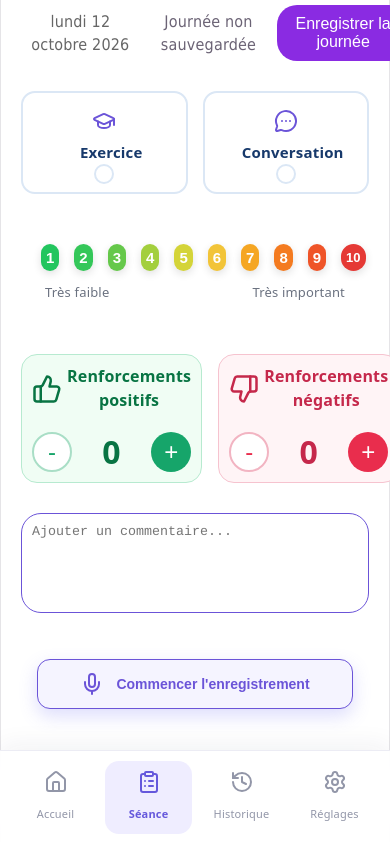
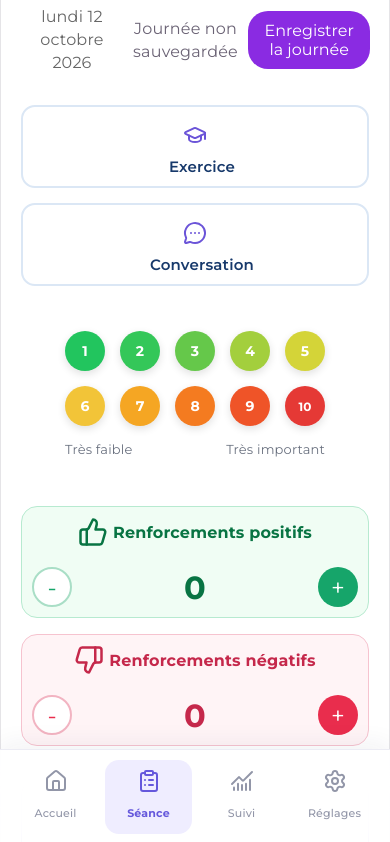
Before and after one commit to ATONexus/orthophonie, a React (Vite) app: page /daily in a window 390 px wide. Shown: the top 842 px of the page. Built offline with nearby package versions, Linux system fonts and the light colour scheme.

Commit message:
responsive amélio

```diff
--- a/src/App.tsx
+++ b/src/App.tsx
@@ -1,7 +1,7 @@
 import { BrowserRouter, Routes, Route } from "react-router-dom";
 import Menu from "./components/Menu/menu";
 import Daily from "./pages/Daily";
-import Historique from "./pages/Historique";
+import Suivi from "./pages/Suivi";
 import Accueil from "./pages/Accueil";
 import "./App.css";
 
@@ -12,7 +12,7 @@ function App() {
         <Routes>
           <Route path="/" element={<Accueil />} />
           <Route path="/daily" element={<Daily />} />
-          <Route path="/historique" element={<Historique />} />
+          <Route path="/suivi" element={<Suivi />} />
         </Routes>
       </main>
 
--- a/src/components/Activite/activite.css
+++ b/src/components/Activite/activite.css
@@ -65,39 +65,6 @@
 }
 
 /* =========================
-   RADIO
-========================= */
-
-.activity-radio {
-  display: flex;
-  align-items: center;
-  justify-content: center;
-
-  width: 22px;
-  height: 22px;
-
-  border: 2px solid #dbe7f5;
-  border-radius: 50%;
-
-  box-sizing: border-box;
-
-  flex-shrink: 0;
-}
-
-.activity-card.selected .activity-radio {
-  border-color: #6b54d8;
-}
-
-.activity-radio-inner {
-  width: 12px;
-  height: 12px;
-
-  border-radius: 50%;
-
-  background-color: #6b54d8;
-}
-
-/* =========================
    HOVER
 ========================= */
 
--- a/src/components/Activite/activite.tsx
+++ b/src/components/Activite/activite.tsx
@@ -19,11 +19,6 @@ function Activite({ nom, icone, selectionne, onClick }: ActiviteProps) {
 
       {/* Nom */}
       <span className="activity-name">{nom}</span>
-
-      {/* Radio */}
-      <div className="activity-radio">
-        {selectionne && <div className="activity-radio-inner" />}
-      </div>
     </div>
   );
 }
--- a/src/components/Commentaire/commentaire.css
+++ b/src/components/Commentaire/commentaire.css
@@ -1,3 +1,5 @@
+@import url("https://fonts.googleapis.com/css2?family=Montserrat:wght@400;500;600;700&display=swap");
+
 .boxDesc {
   width: 100%;
 
--- a/src/components/Echelle/echelle.css
+++ b/src/components/Echelle/echelle.css
@@ -1,6 +1,6 @@
 .echelle {
-  width: 100%;
-
+  width: fit-content;
+  max-width: 100%;
   padding: 20px;
   box-sizing: border-box;
   margin: auto;
@@ -8,15 +8,16 @@
 
 /* Conteneur des boutons */
 .echelle-grades {
-  display: flex;
+  display: grid;
+  grid-template-columns: repeat(10, 50px);
   gap: 15px;
-  width: 100%;
+  align-items: center;
 }
 
 /* Boutons */
 .grade {
-  flex: 1;
-  aspect-ratio: 1 / 1;
+  width: 50px;
+  height: 50px;
 
   border: none;
   border-radius: 14px;
@@ -35,7 +36,7 @@
     opacity 0.2s ease;
 }
 
-/* Couleurs de l'échelle */
+/* Couleurs */
 
 .grade:nth-child(1) {
   background: #22c55e;
@@ -78,14 +79,17 @@
 }
 
 /* Survol */
+
 .grade:hover {
   transform: translateY(-3px);
   box-shadow: 0 6px 14px rgba(0, 0, 0, 0.18);
 }
 
 /* Bouton sélectionné */
+
 .grade.active {
   transform: scale(1.12);
+
   box-shadow:
     0 0 0 3px white,
     0 0 0 6px rgba(59, 130, 246, 0.45),
@@ -95,57 +99,92 @@
 }
 
 /* Légendes */
+
 .echelle-labels {
-  display: flex;
-  justify-content: space-between;
+  display: grid;
+  grid-template-columns: repeat(10, 50px);
+  gap: 15px;
 
-  margin-top: 10px;
-  padding: 0 4px;
+  margin-top: 12px;
 
   font-size: 13px;
   color: #6b7280;
 }
 
+/* Aligné avec le bouton 1 */
+.echelle-labels span:first-child {
+  grid-column: 1 / 3;
+  justify-self: start;
+  white-space: nowrap;
+}
+
+/* Aligné avec le bouton 10 */
 .echelle-labels span:last-child {
+  grid-column: 9 / 11;
+  justify-self: end;
+  white-space: nowrap;
   text-align: right;
 }
 
+/* =========================
+   MOBILE
+   ========================= */
+
 @media (max-width: 600px) {
   .echelle {
-    width: 100%;
+    width: fit-content;
+    max-width: 100%;
+    padding: 15px;
+  }
 
-    padding: 20px;
-    box-sizing: border-box;
-    margin: auto;
+  .echelle-grades {
+    grid-template-columns: repeat(5, 40px);
+    gap: 15px;
   }
+
   .grade {
-    flex: 1;
-    aspect-ratio: 1 / 1;
+    width: 40px;
+    height: 40px;
 
-    border: none;
-    border-radius: 14px;
+    border-radius: 50%;
 
-    color: white;
-    font-size: 15px;
-    font-weight: 700;
-
-    cursor: pointer;
-
-    box-shadow: 0 3px 8px rgba(0, 0, 0, 0.12);
-    padding: 5px;
-    transition:
-      transform 0.2s ease,
-      box-shadow 0.2s ease,
-      opacity 0.2s ease;
+    font-size: 14px;
   }
 
   .grade:nth-child(10) {
-    font-size: 13px;
+    font-size: 12px;
   }
 
-  .echelle-grades {
-    display: flex;
+  /* Les légendes suivent la même grille */
+  .echelle-labels {
+    grid-template-columns: repeat(5, 40px);
     gap: 15px;
-    width: 100%;
+    margin-top: 12px;
+  }
+
+  /* Très faible sous le bouton 1 */
+  .echelle-labels span:first-child {
+    grid-column: 1 / 3;
+    justify-self: start;
+  }
+
+  /* Très important sous le bouton 10 */
+  .echelle-labels span:last-child {
+    grid-column: 4 / 6;
+    justify-self: end;
   }
 }
+
+@media (max-width: 300px) {
+  .echelle-grades {
+    grid-template-columns: repeat(4, 40px);
+    gap: 15px;
+  }
+
+  /* Les légendes suivent la même grille */
+  .echelle-labels {
+    grid-template-columns: repeat(4, 40px);
+    gap: 15px;
+    margin-top: 12px;
+  }
+}
--- a/src/components/Menu/menu.tsx
+++ b/src/components/Menu/menu.tsx
@@ -1,5 +1,10 @@
 import { NavLink } from "react-router-dom";
-import { ClipboardList, House, Settings, History } from "lucide-react";
+import {
+  ClipboardList,
+  House,
+  Settings,
+  ChartNoAxesCombined,
+} from "lucide-react";
 import "./menu.css";
 
 function Menu() {
@@ -19,11 +24,11 @@ function Menu() {
         <span>Séance</span>
       </NavLink>
 
-      <NavLink to="/historique" className="menu-item">
+      <NavLink to="/Suivi" className="menu-item">
         <span className="menu-icon">
-          <History />
+          <ChartNoAxesCombined />
         </span>
-        <span>Historique</span>
+        <span>Suivi</span>
       </NavLink>
 
       <NavLink to="/parametres" className="menu-item">
--- a/src/index.css
+++ b/src/index.css
@@ -1,3 +1,5 @@
+@import url("https://fonts.googleapis.com/css2?family=Montserrat:wght@400;500;600;700&display=swap");
+
 :root {
   --text: #6b6375;
   --text-h: #08060d;
@@ -11,9 +13,9 @@
   --shadow:
     rgba(0, 0, 0, 0.1) 0 10px 15px -3px, rgba(0, 0, 0, 0.05) 0 4px 6px -2px;
 
-  --sans: system-ui, "Segoe UI", Roboto, sans-serif;
-  --heading: system-ui, "Segoe UI", Roboto, sans-serif;
-  --mono: ui-monospace, Consolas, monospace;
+  --sans: "Montserrat", "Segoe UI", Roboto, sans-serif;
+  --heading: "Montserrat", "Segoe UI", Roboto, sans-serif;
+  --mono: "Montserrat", Consolas, monospace;
 
   font: 18px/145% var(--sans);
   letter-spacing: 0.18px;
@@ -28,6 +30,10 @@
   @media (max-width: 1024px) {
     font-size: 16px;
   }
+}
+
+button {
+  font-family: inherit;
 }
 
 @media (prefers-color-scheme: dark) {
--- a/src/pages/Historique.tsx
+++ /dev/null
@@ -1,49 +0,0 @@
-import { getSession, type Session } from "../Database/db";
-import { useEffect, useState } from "react";
-
-function Historique() {
-  const [isSessions, setIsSessions] = useState(false);
-  const [sessions, setSessions] = useState<Session[]>([]);
-  // Charger le brouillon depuis IndexedDB lors de l'ouverture de la page
-  useEffect(() => {
-    async function chargerSessions() {
-      try {
-        const sessionData = await getSession();
-        console.log("Sessions récupérées :", sessionData);
-        if (!sessionData || sessionData.length === 0) {
-          setIsSessions(false);
-        } else {
-          setIsSessions(true);
-          setSessions(sessionData);
-        }
-      } catch (error) {
-        console.error("Erreur lors du chargement des sessions :", error);
-      } finally {
-      }
-    }
-    chargerSessions();
-  }, []);
-
-  return (
-    <div>
-      <div>Page historique</div>
-      {isSessions ? (
-        <ul>
-          {sessions.map((session) => (
-            <li key={session.id}>
-              <p>Date: {session.date}</p>
-              <p>Activité: {session.activite}</p>
-              <p>Rénforcement positif: {session.renforcementPositif}</p>
-              <p>Rénforcement négatif: {session.renforcementNegatif}</p>
-              <p>Commentaire: {session.commentaire}</p>
-            </li>
-          ))}
-        </ul>
-      ) : (
-        <p>Aucune session trouvée.</p>
-      )}
-    </div>
-  );
-}
-
-export default Historique;
--- /dev/null
+++ b/src/pages/Suivi.tsx
@@ -0,0 +1,55 @@
+import { getSession, type Session } from "../Database/db";
+import { useEffect, useState } from "react";
+
+function Suivi() {
+  const [isSessions, setIsSessions] = useState(false);
+  const [sessions, setSessions] = useState<Session[]>([]);
+  // Charger le brouillon depuis IndexedDB lors de l'ouverture de la page
+  useEffect(() => {
+    async function chargerSessions() {
+      try {
+        const sessionData = await getSession();
+        console.log("Sessions récupérées :", sessionData);
+        if (!sessionData || sessionData.length === 0) {
+          setIsSessions(false);
+        } else {
+          setIsSessions(true);
+          setSessions(sessionData);
+        }
+      } catch (error) {
+        console.error("Erreur lors du chargement des sessions :", error);
+      } finally {
+      }
+    }
+    chargerSessions();
+  }, []);
+
+  return (
+    <div>
+      <div>Suivi</div>
+      <div>Box header button 7, 15 30 jours</div>
+      <div>Graph evolution</div>
+      <div>tendances</div>
+      <div>Moyenne sévérité</div>
+      <div>renforcements avec positif + négatif + ratio</div>
+
+      {isSessions ? (
+        <ul>
+          {sessions.map((session) => (
+            <li key={session.id}>
+              <p>Date: {session.date}</p>
+              <p>Activité: {session.activite}</p>
+              <p>Rénforcement positif: {session.renforcementPositif}</p>
+              <p>Rénforcement négatif: {session.renforcementNegatif}</p>
+              <p>Commentaire: {session.commentaire}</p>
+            </li>
+          ))}
+        </ul>
+      ) : (
+        <p>Aucune session trouvée.</p>
+      )}
+    </div>
+  );
+}
+
+export default Suivi;
--- a/src/pages/daily.css
+++ b/src/pages/daily.css
@@ -7,7 +7,7 @@
   font-family: "Montserrat", Tahoma, Geneva, Verdana, sans-serif;
   display: flex;
   align-items: center;
-  width: 100%;
+  width: 90%;
   box-sizing: border-box;
   justify-content: end;
   margin-left: 20px;
@@ -106,3 +106,14 @@
   margin: 20px;
   margin-top: 30px;
 }
+
+@media (max-width: 450px) {
+  .compteurs {
+    flex-direction: column;
+  }
+
+  .boxActivite {
+    display: flex;
+    flex-direction: column;
+  }
+}
```
